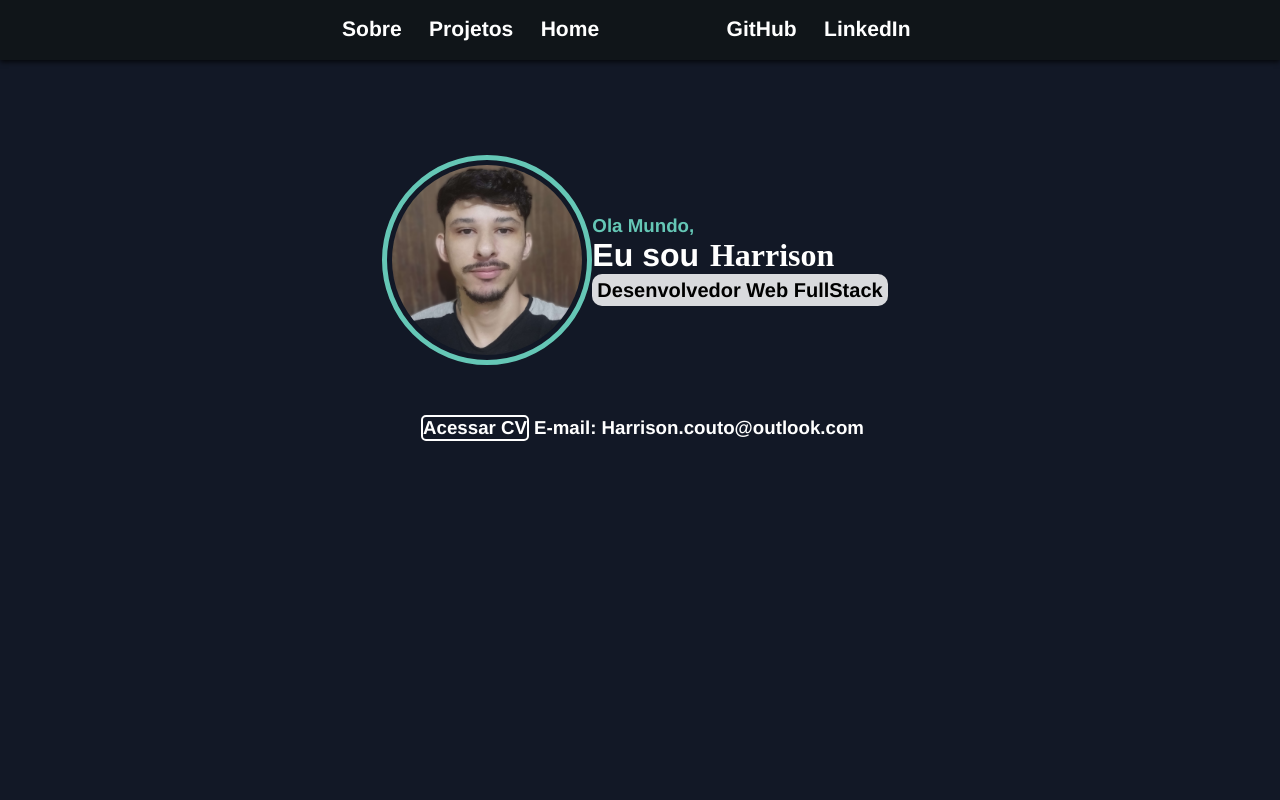
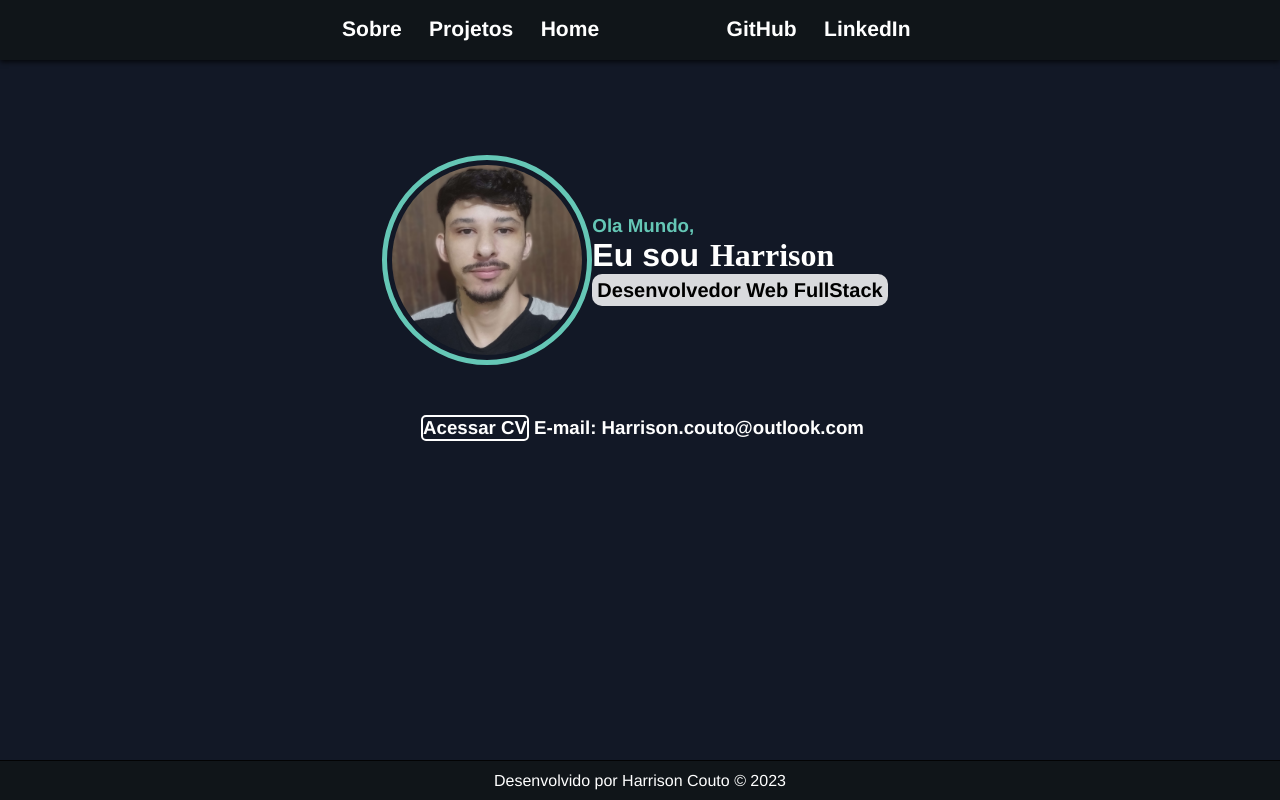
Before and after one commit to HarrisonSilva/portfolio, a Next.js app: page / in a window 1280 px wide. Built offline with nearby package versions, Linux system fonts and the light colour scheme.

Commit message:
Adicionando footer

```diff
--- a/src/app/about/page.jsx
+++ b/src/app/about/page.jsx
@@ -1,5 +1,6 @@
 import React from 'react'
 import styles from '../../styles/about/about.module.css'
+import Footer from '../../components/footer/Fixed'
 
 export default function page() {
   return (
@@ -16,6 +17,7 @@ export default function page() {
     que é a área da programação. Sem contar que ainda posso usar<br />
     minhas habilidades de design gráfico junto com a programação.
         </p>
+        <Footer />
     </div>
   )
 }
--- a/src/app/not-found.jsx
+++ b/src/app/not-found.jsx
@@ -1,5 +1,6 @@
 import React from 'react'
 import styles from '../styles/notfound/notfound.module.css'
+import Footer from '../components/footer/Fixed'
 
 export default function NotFound() {
   return (
@@ -7,6 +8,7 @@ export default function NotFound() {
         <h1 className={styles.title}>
         essa página <span className={styles.notfound}>não existe!</span>
         </h1>
+       <Footer />
     </div>
   )
 }
--- a/src/app/page.js
+++ b/src/app/page.js
@@ -2,6 +2,7 @@ import React from 'react'
 import Image from 'next/image'
 import styles from '../styles/photo/photo.module.css'
 import Link from 'next/link'
+import Footer from '../components/footer/Fixed'
 
 export default function page() {
   return (
@@ -19,6 +20,7 @@ export default function page() {
         <Link className={styles.cv} href='https://drive.google.com/file/d/1JXyWQA6NfY969q5oljjKVbTrxfWgKJll/view?usp=sharing' target='_blank'><h3>Acessar CV</h3></Link>
         <h3 className={styles.email}>E-mail: Harrison.couto@outlook.com</h3>
       </div>
+     <Footer />
     </div>
   )
 }
--- a/src/app/projects/[id]/page.jsx
+++ b/src/app/projects/[id]/page.jsx
@@ -6,6 +6,7 @@ import Imagem from 'next/image'
 import Link from 'next/link'
 import deployImg from '../../../projects/deploy.png'
 import ghimg from '../../../projects/gh.png'
+import Footer from '../../../components/footer/Fixed'
 
 export default function Page({ params }) {
   const [project, setProject] = useState()
@@ -32,6 +33,7 @@ export default function Page({ params }) {
             {renderDetails()}
          </div>
         }
+        <Footer />
     </div>
   )
 }
--- a/src/app/projects/page.jsx
+++ b/src/app/projects/page.jsx
@@ -4,6 +4,7 @@ import { projectsData } from '@/projects/data'
 import Image from 'next/image'
 import styles from '../../styles/projects/project.module.css'
 import Link from 'next/link'
+import Footer from '../../components/footer/Relative'
 
 export default function Page() {
   const [projects, setProjects] = useState(projectsData);
@@ -59,6 +60,7 @@ export default function Page() {
 
       ))}
       </div>
+      <Footer />
     </div>
   )
 }
--- /dev/null
+++ b/src/components/footer/Fixed.jsx
@@ -0,0 +1,10 @@
+import React from 'react'
+import styles from '../../styles/footer/footer.module.css'
+
+export default function Footer() {
+  return (
+    <footer className={styles.fixed}>
+        Desenvolvido por Harrison Couto &copy; 2023
+      </footer>
+  )
+}
--- /dev/null
+++ b/src/styles/footer/footer.module.css
@@ -0,0 +1,29 @@
+.fixed {
+    position: fixed;
+}
+
+.relative {
+    position: relative;
+}
+
+.fixed, .relative {
+        animation: footer 1s ease-in-out;
+        border-top: 0.2px solid rgba(0, 0, 0, 0.845);
+        bottom: 0;
+        left: 0;
+        width: 100vw;
+        height: 40px;
+        background-color: #101519;
+        display: flex;
+        justify-content: center;
+        align-items: center;
+        color: white;
+        padding: 10px;
+
+}
+
+@keyframes footer {
+    from {
+       transform: translateY(100px);
+    }
+}
```
Also changed, not shown: src/components/footer/Relative.jsx (added, +10 -0 lines), 1 other file (tests, documents, lock files or other folders).
